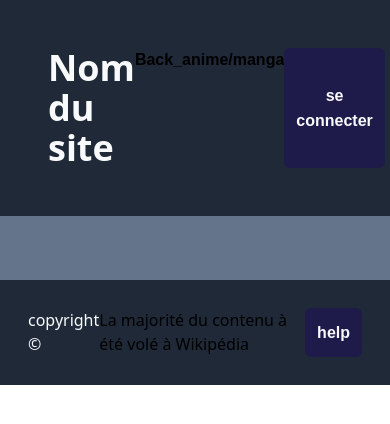
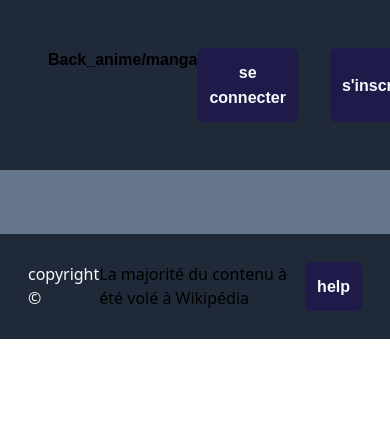
Before and after one commit to SoizicMM/Jules_Raphael, a Flask app: page / in a window 390 px wide; the page is wider, and only the part inside the window is pictured. Shown: the top 424 px of that part. Run offline with Flask 3, Linux system fonts and the light colour scheme; data that the repository does not hold is empty; some libraries are stand-ins or nearby versions.

Commit message:
responsive

```diff
--- a/templates/base.html
+++ b/templates/base.html
@@ -12,7 +12,7 @@
 <body>
   <header class="bg-gray-800 flex  justify-between  p-12 ">
   <a href="/">
-    <h1 class="font-sans  text-4xl text-slate-50"> Nom du site </h1>
+    <h1 class="hidden md:block font-sans  text-4xl text-slate-50"> Nom du site </h1>
   </a>
   <a href="/admin/back_animemanga">
     <p>
--- a/templates/index.html
+++ b/templates/index.html
@@ -3,7 +3,7 @@
 {% block content %}
 
 
-<section class=" grid grid-cols-3 gap-7 py-8   bg-slate-500">
+<section class=" grid grid-cols-1 md:grid-cols-3 gap-7 py-8   bg-slate-500">
  {% for manganime in manganimes %}
   <div class=" flex justify-evenly my-4 ">
   <div class="card ">
--- a/templates/manganime.html
+++ b/templates/manganime.html
@@ -14,7 +14,7 @@
    <img src="{{manganime['url_image']}}" class="py-5  h-96 w-3/5 ">
     </div>
 
-   <text class="py-5">
+   <text class="p-5">
    {{manganime["description"]}}
    </text>
 
```
